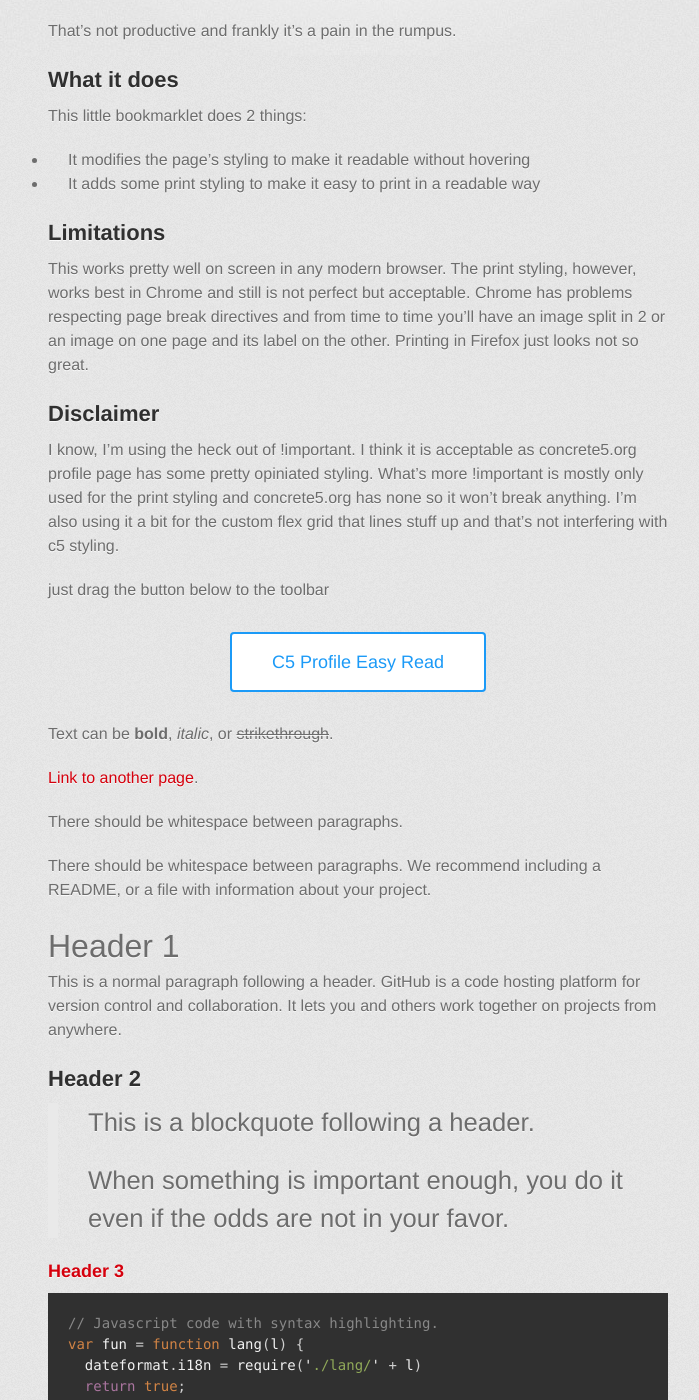
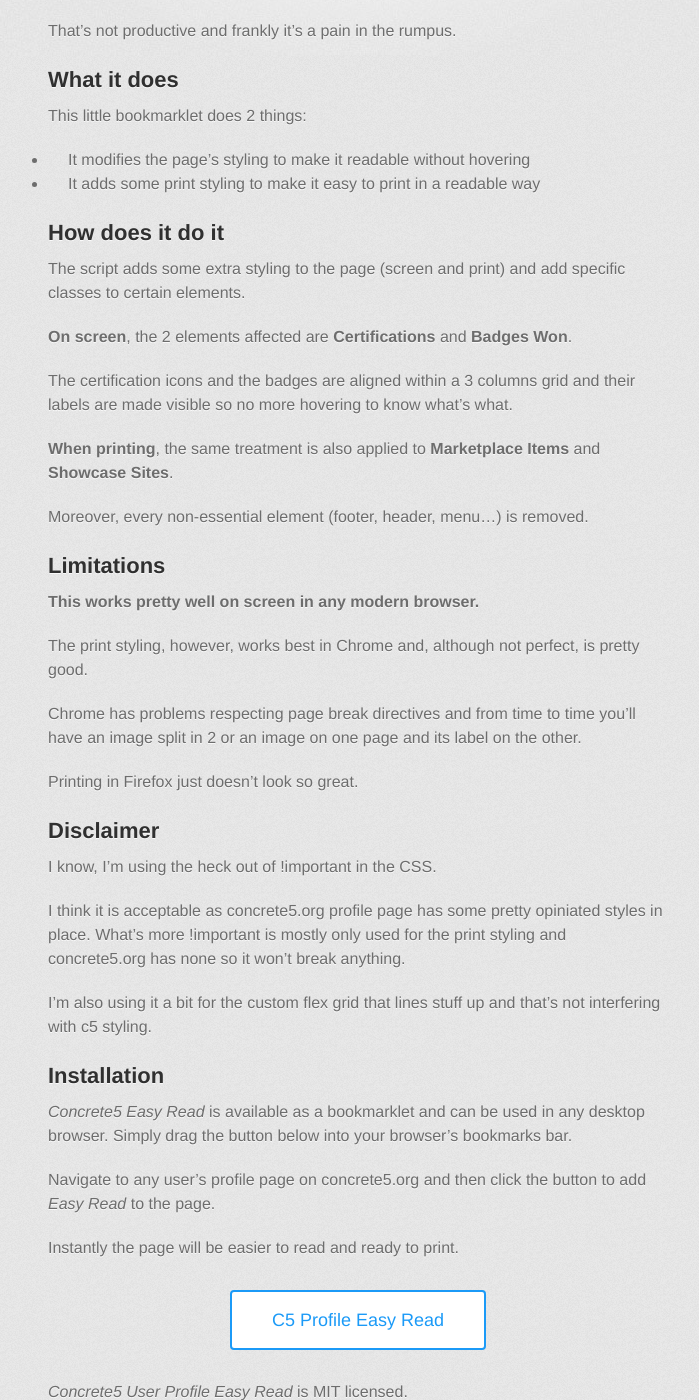
Before and after one commit to mnakalay/Concrete5-Profile-Easy-Read, a Jekyll site: the page built from docs/index.md, in a window 1280 px wide and 1400 px high, scrolled down 518 px. Shown: the whole window, without its empty margins (282-981 px from the left). Built offline with Jekyll 4.4.1, drawn with Linux system fonts in a browser that asks for light colours; some web fonts are replaced; our own code applies the rules of GitHub Pages for plain Markdown files; some of the changed text lies outside the part shown.

Commit message:
tweaking

````diff
--- a/docs/index.md
+++ b/docs/index.md
@@ -15,139 +15,42 @@ This little bookmarklet does 2 things:
   - It modifies the page's styling to make it readable without hovering
   - It adds some print styling to make it easy to print in a readable way
 
+## How does it do it
+The script adds some extra styling to the page (screen and print) and add specific classes to certain elements.
+
+**On screen**, the 2 elements affected are **Certifications** and **Badges Won**.
+
+The certification icons and the badges are aligned within a 3 columns grid and their labels are made visible so no more hovering to know what's what.
+
+**When printing**, the same treatment is also applied to **Marketplace Items** and **Showcase Sites**.
+
+Moreover, every non-essential element (footer, header, menu...) is removed.
+
 ## Limitations
-This works pretty well on screen in any modern browser.
-The print styling, however, works best in Chrome and still is not perfect but acceptable.
+**This works pretty well on screen in any modern browser.**
+
+The print styling, however, works best in Chrome and, although not perfect, is pretty good.
+
 Chrome has problems respecting page break directives and from time to time you'll have an image split in 2 or an image on one page and its label on the other.
-Printing in Firefox just looks not so great.
+
+Printing in Firefox just doesn't look so great.
 
 ## Disclaimer
-I know, I'm using the heck out of !important.
-I think it is acceptable as concrete5.org profile page has some pretty opiniated styling. What's more !important is mostly only used for the print styling and concrete5.org has none so it won't break anything.
+I know, I'm using the heck out of !important in the CSS.
+
+I think it is acceptable as concrete5.org profile page has some pretty opiniated styles in place. What's more !important is mostly only used for the print styling and concrete5.org has none so it won't break anything.
+
 I'm also using it a bit for the custom flex grid that lines stuff up and that's not interfering with c5 styling.
 
-just drag the button below to the toolbar
+## Installation
+_Concrete5 Easy Read_ is available as a bookmarklet and can be used in any desktop browser. Simply drag the button below into your browser's bookmarks bar.
+
+Navigate to any user's profile page on concrete5.org and then click the button to add _Easy Read_ to the page.
+
+Instantly the page will be easier to read and ready to print.
 
 <div class="bookmarklet">
   <a href="javascript:void function(){function a(a,b,c,d){if('js'==b){var e=document.createElement('script');e.type='text/javascript'}else if('css'==b){var e=document.createElement('link');e.rel='stylesheet',e.type='text/css'}'undefined'!=typeof e&&(0!=d&&(e.readyState?e.onreadystatechange=function(){'loaded'!=e.readyState&&'complete'!=e.readyState||(e.onreadystatechange=null,d())}:e.onload=function(){d()}),'js'==b?e.src=a:'css'==b&&(e.href=a),document.getElementsByTagName(c)[0].appendChild(e))}a('//rawgit.com/mnakalay/Concrete5-Profile-Easy-Read/master/c5-profile-easy-read.min.css?'+Math.random(),'css','body',function(){a('//rawgit.com/mnakalay/Concrete5-Profile-Easy-Read/master/c5-profile-easy-read.min.js?'+Math.random(),'js','body',!1)})}();" onclick="javascript:void(0)">C5 Profile Easy Read</a>
 </div>
 
-Text can be **bold**, _italic_, or ~~strikethrough~~.
-
-[Link to another page](another-page).
-
-There should be whitespace between paragraphs.
-
-There should be whitespace between paragraphs. We recommend including a README, or a file with information about your project.
-
-# [](#header-1)Header 1
-
-This is a normal paragraph following a header. GitHub is a code hosting platform for version control and collaboration. It lets you and others work together on projects from anywhere.
-
-## [](#header-2)Header 2
-
-> This is a blockquote following a header.
->
-> When something is important enough, you do it even if the odds are not in your favor.
-
-### [](#header-3)Header 3
-
-```js
-// Javascript code with syntax highlighting.
-var fun = function lang(l) {
-  dateformat.i18n = require('./lang/' + l)
-  return true;
-}
-```
-
-```ruby
-# Ruby code with syntax highlighting
-GitHubPages::Dependencies.gems.each do |gem, version|
-  s.add_dependency(gem, "= #{version}")
-end
-```
-
-#### [](#header-4)Header 4
-
-*   This is an unordered list following a header.
-*   This is an unordered list following a header.
-*   This is an unordered list following a header.
-
-##### [](#header-5)Header 5
-
-1.  This is an ordered list following a header.
-2.  This is an ordered list following a header.
-3.  This is an ordered list following a header.
-
-###### [](#header-6)Header 6
-
-| head1        | head two          | three |
-|:-------------|:------------------|:------|
-| ok           | good swedish fish | nice  |
-| out of stock | good and plenty   | nice  |
-| ok           | good `oreos`      | hmm   |
-| ok           | good `zoute` drop | yumm  |
-
-### There's a horizontal rule below this.
-
-* * *
-
-### Here is an unordered list:
-
-*   Item foo
-*   Item bar
-*   Item baz
-*   Item zip
-
-### And an ordered list:
-
-1.  Item one
-1.  Item two
-1.  Item three
-1.  Item four
-
-### And a nested list:
-
-- level 1 item
-  - level 2 item
-  - level 2 item
-    - level 3 item
-    - level 3 item
-- level 1 item
-  - level 2 item
-  - level 2 item
-  - level 2 item
-- level 1 item
-  - level 2 item
-  - level 2 item
-- level 1 item
-
-### Small image
-
-![](https://assets-cdn.github.com/images/icons/emoji/octocat.png)
-
-### Large image
-
-![](https://guides.github.com/activities/hello-world/branching.png)
-
-
-### Definition lists can be used with HTML syntax.
-
-<dl>
-<dt>Name</dt>
-<dd>Godzilla</dd>
-<dt>Born</dt>
-<dd>1952</dd>
-<dt>Birthplace</dt>
-<dd>Japan</dd>
-<dt>Color</dt>
-<dd>Green</dd>
-</dl>
-
-```
-Long, single-line code blocks should not wrap. They should horizontally scroll if they are too long. This line should be long enough to demonstrate this.
-```
-
-```
-The final element.
-```
+_Concrete5 User Profile Easy Read_ is MIT licensed.
````
